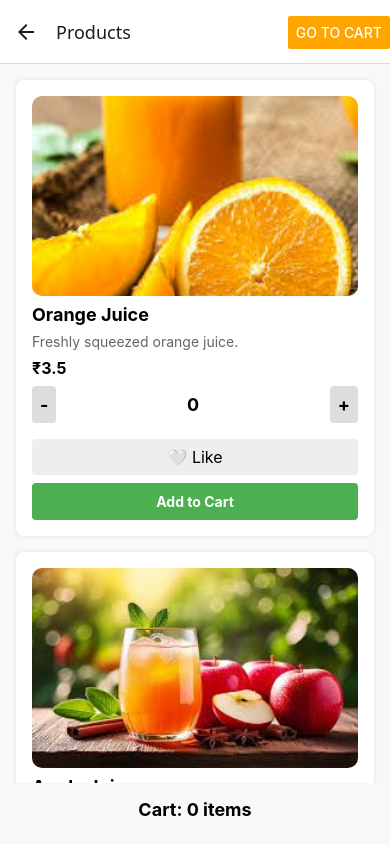
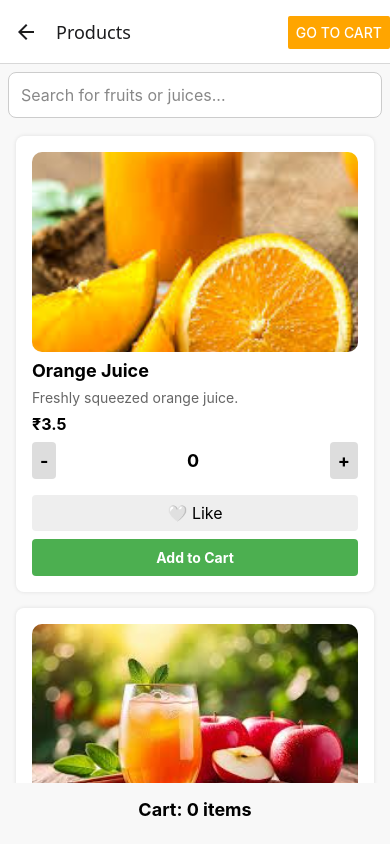
Before and after one commit to Payalsahb20220/FruitShopApp, a React Native app: screen /Products in a window 390 px wide. Built offline with nearby package versions, Linux system fonts and the light colour scheme.

Commit message:
Added search bar , corrected cart button syc with cart page , sending message

```diff
--- a/components/ProductCard.tsx
+++ b/components/ProductCard.tsx
@@ -3,6 +3,7 @@ import { View, Text, Image, StyleSheet, TouchableOpacity ,Alert } from 'react-na
 import { getFirestore, doc, setDoc, deleteDoc, getDoc } from 'firebase/firestore';
 import { auth } from '../firebaseConfig';
 import { Platform } from 'react-native';
+import { useCart } from '../contexts/CartContext';
 
 
 interface Product {
@@ -15,12 +16,18 @@ interface Product {
 
 interface ProductCardProps {
   product: Product;
-  onAddToCart: (product: Product, quantity: number) => void;
+  // onAddToCart: (product: Product, quantity: number) => void;
 }
 
-const ProductCard: React.FC<ProductCardProps> = ({ product, onAddToCart }) => {
+const ProductCard: React.FC<ProductCardProps> = ({ product }) => {
+  const { addToCart, updateCartQuantity, cart  , removeFromCart} = useCart();
   const [liked, setLiked] = useState(false);
-  const [quantity, setQuantity] = useState(0); // Default quantity is 0
+  // const [quantity, setQuantity] = useState(0); // Default quantity is 0
+
+  // Find product in the cart
+  const cartItem = cart.find((item) => item.id === product.id);
+  const quantity = cartItem ? cartItem.cartQuantity : 0;
+
 
   const showAlert = (title: string, message: string) => {
     if (Platform.OS === 'web') {
@@ -72,9 +79,9 @@ const ProductCard: React.FC<ProductCardProps> = ({ product, onAddToCart }) => {
   };
 
 
-  const increaseQuantity = () => setQuantity((prev) => prev + 1);
-  const decreaseQuantity = () =>
-    setQuantity((prev) => (prev > 0 ? prev - 1 : 0)); // Prevent going below 0
+  // const increaseQuantity = () => setQuantity((prev) => prev + 1);
+  // const decreaseQuantity = () =>
+  //   setQuantity((prev) => (prev > 0 ? prev - 1 : 0)); // Prevent going below 0
 
   return (
     <View style={styles.card}>
@@ -85,11 +92,17 @@ const ProductCard: React.FC<ProductCardProps> = ({ product, onAddToCart }) => {
 
       {/* Quantity Selector */}
       <View style={styles.quantityContainer}>
-        <TouchableOpacity style={styles.button} onPress={decreaseQuantity}>
+        <TouchableOpacity style={styles.button} onPress={() => {
+            if (quantity > 1) {
+              updateCartQuantity(product.id, quantity - 1);
+            } else {
+              removeFromCart(product.id);
+            }
+          }}>
           <Text style={styles.buttonText}>-</Text>
         </TouchableOpacity>
         <Text style={styles.quantity}>{quantity}</Text>
-        <TouchableOpacity style={styles.button} onPress={increaseQuantity}>
+        <TouchableOpacity style={styles.button} onPress={() => addToCart(product, 1)}>
           <Text style={styles.buttonText}>+</Text>
         </TouchableOpacity>
       </View>
@@ -105,7 +118,7 @@ const ProductCard: React.FC<ProductCardProps> = ({ product, onAddToCart }) => {
       {/* Add to Cart Button */}
       <TouchableOpacity
         style={styles.addToCartButton}
-        onPress={() => onAddToCart(product, quantity)}
+        onPress={() => addToCart(product, 1)}
       >
         <Text style={styles.addToCartText}>Add to Cart</Text>
       </TouchableOpacity>
--- a/screens/CartScreen.tsx
+++ b/screens/CartScreen.tsx
@@ -255,7 +255,7 @@ export default function CartScreen() {
   const [contactNumber, setContactNumber] = useState('');
   const [address, setAddress] = useState('');
   // const [isModalVisible, setModalVisible] = useState(false); // Modal visibility state
-  const [isExpanded, setIsExpanded] = useState(false); // State to track if the list is expanded
+  const [isExpanded, setIsExpanded] = useState(true); // State to track if the list is expanded
   const [animatedHeight] = useState(new Animated.Value(0)); // Animated value for height transition
   const navigation = useNavigation<CartScreenNavigationProp>();
 
@@ -271,7 +271,7 @@ export default function CartScreen() {
       message,
       [
         { text: 'Cancel', style: 'cancel' },
-        { text: 'Remove', onPress: onRemove },
+        { text: 'Ok', onPress: onRemove },
       ]
     );
   }
@@ -302,7 +302,7 @@ export default function CartScreen() {
     Linking.openURL(`whatsapp://send?phone=${contactNumber}&text=${encodeURIComponent(message)}`);
 
     // Send message to the owner
-    const ownerNumber = '6205720019';
+    const ownerNumber = '+916205720019';
     Linking.openURL(`sms:${ownerNumber}?body=${encodeURIComponent(message)}`);
     Linking.openURL(`whatsapp://send?phone=${ownerNumber}&text=${encodeURIComponent(message)}`);
 
@@ -321,8 +321,9 @@ export default function CartScreen() {
       showAlert('Missing Information', 'Please provide your name , contact number and address.' , () => {});
     } else if (selectedPayment === 'Cash on Delivery') {
       // Confirm Cash on Delivery order
-      showAlert('Order Confirmed', 'Your order has been placed and will be paid on delivery.' , () => sendOrderMessage('Cash on Delivery'));
-
+      showAlert('Order Confirmed', 'Your order has been placed and will be paid on delivery.', () => {
+        sendOrderMessage('Cash on Delivery'); // ✅ Automatically send message after confirming order
+      });
     } else if (selectedPayment === 'Online Payment') {
       // Navigate to Online Payment
       navigation.navigate('OnlinePayment', {
@@ -332,6 +333,7 @@ export default function CartScreen() {
         cart,
         address,
       });
+      sendOrderMessage('Online Payment'); // ✅ Automatically send message for online payment
     } else {
       showAlert('Select Payment Method', 'Please choose a payment method to proceed.' , () => {});
     }
--- a/screens/ProductsScreen.tsx
+++ b/screens/ProductsScreen.tsx
@@ -1,5 +1,5 @@
-import React from 'react';
-import { View, FlatList, Text, StyleSheet , Button} from 'react-native';
+import React , { useState } from 'react';
+import { View, FlatList, Text, TextInput ,StyleSheet , Button} from 'react-native';
 import { products } from '../data'; // Import the product list
 import ProductCard from '../components/ProductCard';
 import { useCart } from '../contexts/CartContext'; // Use CartContext for global cart state
@@ -10,6 +10,14 @@ import { RootStackParamList } from '../navigation/types';
 type CartScreenNavigationProp = NativeStackNavigationProp<RootStackParamList, 'Cart'>;
 const ProductsScreen: React.FC = () => {
   const { addToCart, cart } = useCart(); // Access global cart state and methods
+  const [searchQuery, setSearchQuery] = useState(''); // Search input state
+
+  // Function to filter products based on search
+  const filteredProducts = products.filter((item) =>
+    item.name.toLowerCase().includes(searchQuery.toLowerCase()) // Case-insensitive search
+  );
+
+
 
   const navigation = useNavigation<CartScreenNavigationProp>();
   React.useLayoutEffect(() => {
@@ -31,16 +39,26 @@ const ProductsScreen: React.FC = () => {
 
   return (
     <View style={styles.container}>
+      {/* Search Bar */}
+      <TextInput
+        style={styles.searchBar}
+        placeholder="Search for fruits or juices..."
+        placeholderTextColor="#888"
+        value={searchQuery}
+        onChangeText={setSearchQuery} // Update search query
+      />
+
       {/* Render product list */}
       <FlatList
-        data={products}
+        data={filteredProducts} // Display filtered results
         keyExtractor={(item) => item.id.toString()}
         renderItem={({ item }) => (
-          <ProductCard product={item} onAddToCart={handleAddToCart} />
+          <ProductCard product={item}  />
         )}
       />
       {/* Display cart summary */}
       <Text style={styles.cartSummary}>Cart: {cart.length} items</Text>
+      {/* ListEmptyComponent={<Text style={styles.noResults}>No results found</Text>} // Show when no match */}
     </View>
   );
 };
@@ -51,6 +69,21 @@ const styles = StyleSheet.create({
     backgroundColor: '#f8f8f8',
     padding: 8,
   },
+  searchBar: {
+    backgroundColor: '#fff',
+    padding: 12,
+    borderRadius: 8,
+    fontSize: 16,
+    marginBottom: 10,
+    borderWidth: 1,
+    borderColor: '#ccc',
+  },
+  noResults: {
+    textAlign: 'center',
+    fontSize: 16,
+    color: '#888',
+    marginTop: 20,
+  },
   cartSummary: {
     fontSize: 18,
     fontWeight: 'bold',
```
